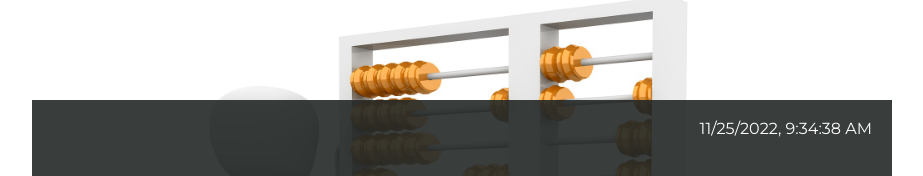
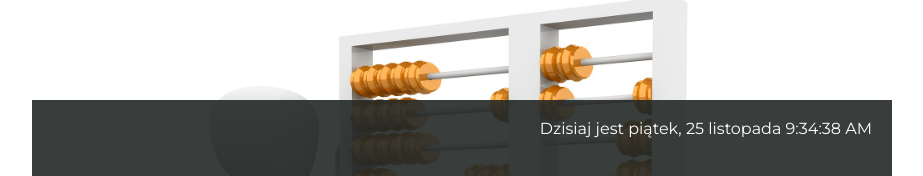
Before and after one commit to Aserk/currency-converter-react, a React (Create React App) app: page / in a window 1280 px wide. Shown: the part 119-295 px from the top of the page, without its empty margins (178-1101 px from the left). Built offline with nearby package versions, Linux system fonts and the light colour scheme.

Commit message:
changed date appearance and updated gif

```diff
--- a/src/Date/index.js
+++ b/src/Date/index.js
@@ -1,16 +1,29 @@
-import { useState } from "react";
+import { useEffect, useState } from "react";
 import "./style.css"
 
 const CurrentDate = () => {
-    const [newDate, setNewDate] = useState(new Date());
+    const [date, setDate] = useState(new Date());
 
-    setInterval(() => {
-        setNewDate(newDate => newDate = new Date());
-    }, 1000);
+    const formattedDate = date.toLocaleDateString("pl", {
+        weekday: "long",
+        day: "numeric",
+        month: "long",
+    });
+
+    useEffect(() => {
+        const intervalID = setInterval(() => {
+            setDate(date => date = new Date());
+        }, 1000);
+
+        return () => {
+            clearInterval(intervalID);
+        }
+    }, []);
+
     return (
-        <div className="date">
-            {newDate.toLocaleString()}
-        </div>
+        <span className="date">
+            {`Dzisiaj jest ${formattedDate} ${date.toLocaleTimeString()}`}
+        </span>
     )
 };
 
```
Also changed, not shown: public/CurrencyConverter.gif.
